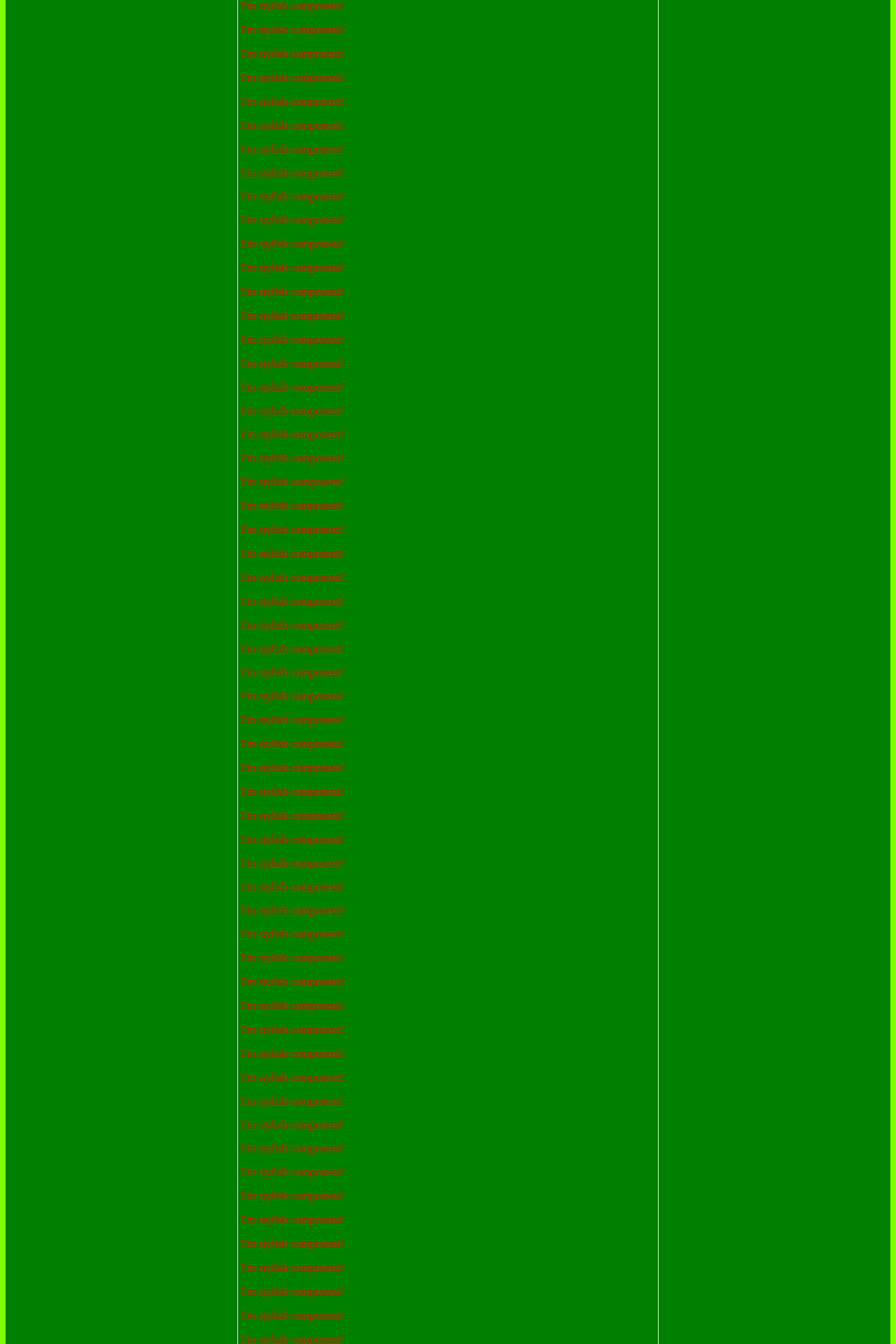
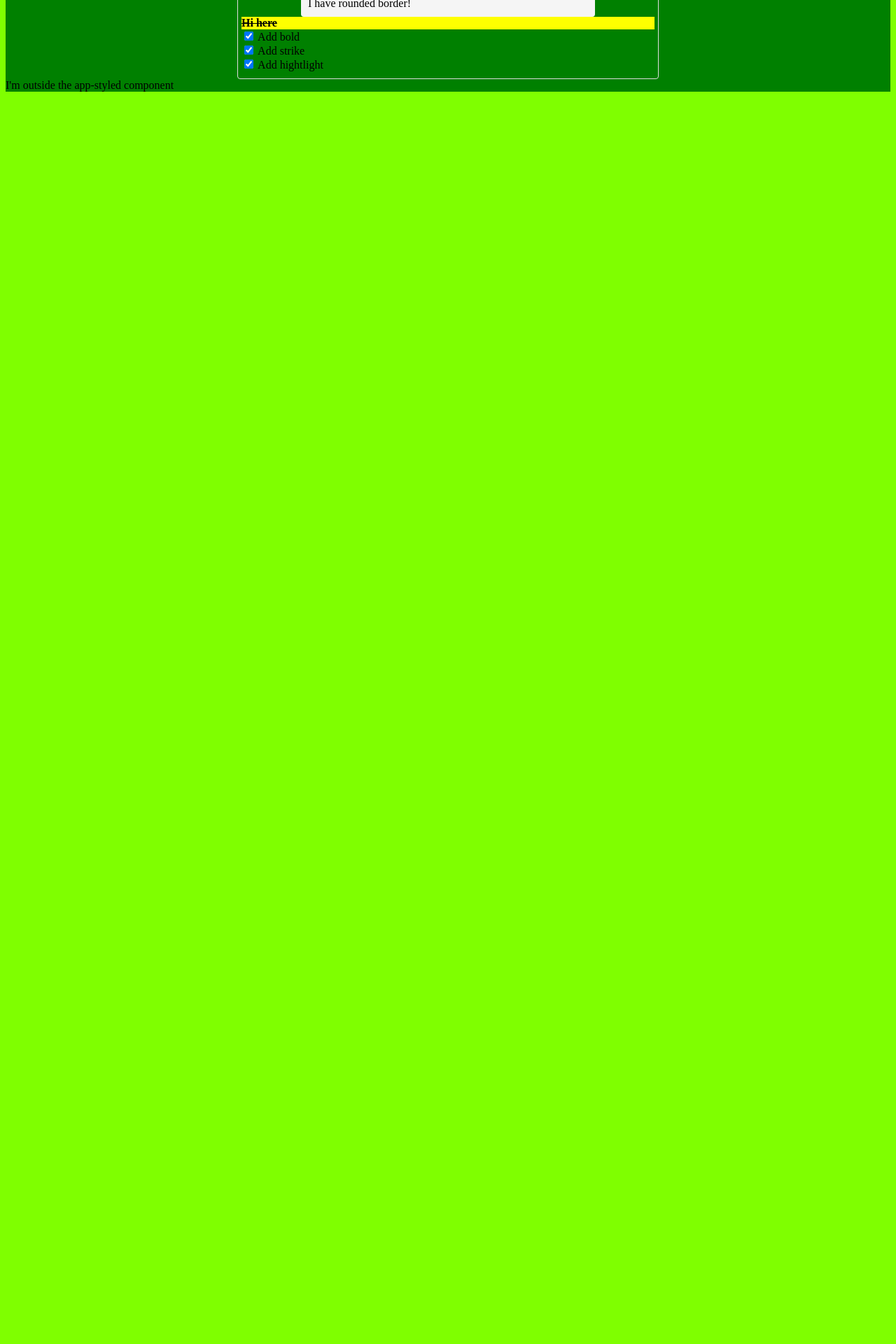
Before and after one commit to ASDAlexey/angular-styles, an Angular app: page / in a window 1280 px wide. Shown: the part 160-2080 px from the top of the page at 70% size. After the commit the page ends 800 px from the top, so only its background shows below. Built offline with nearby package versions, Linux system fonts and the light colour scheme.

Commit message:
decrice count of html blocks

```diff
--- a/src/app/stylish/stylish.component.html
+++ b/src/app/stylish/stylish.component.html
@@ -5,416 +5,3 @@
 >
   I'm stylish component!
 </p>
-<p
-  [style.background-color]="getBackgroundColor()"
-  [style.color]="'red'"
-  (click)="showStyle = !showStyle"
->
-  I'm stylish component!
-</p>
-<p
-  [style.background-color]="getBackgroundColor()"
-  [style.color]="'red'"
-  (click)="showStyle = !showStyle"
->
-  I'm stylish component!
-</p>
-<p
-  [style.background-color]="getBackgroundColor()"
-  [style.color]="'red'"
-  (click)="showStyle = !showStyle"
->
-  I'm stylish component!
-</p>
-<p
-  [style.background-color]="getBackgroundColor()"
-  [style.color]="'red'"
-  (click)="showStyle = !showStyle"
->
-  I'm stylish component!
-</p>
-<p
-  [style.background-color]="getBackgroundColor()"
-  [style.color]="'red'"
-  (click)="showStyle = !showStyle"
->
-  I'm stylish component!
-</p>
-<p
-  [style.background-color]="getBackgroundColor()"
-  [style.color]="'red'"
-  (click)="showStyle = !showStyle"
->
-  I'm stylish component!
-</p>
-<p
-  [style.background-color]="getBackgroundColor()"
-  [style.color]="'red'"
-  (click)="showStyle = !showStyle"
->
-  I'm stylish component!
-</p>
-<p
-  [style.background-color]="getBackgroundColor()"
-  [style.color]="'red'"
-  (click)="showStyle = !showStyle"
->
-  I'm stylish component!
-</p>
-<p
-  [style.background-color]="getBackgroundColor()"
-  [style.color]="'red'"
-  (click)="showStyle = !showStyle"
->
-  I'm stylish component!
-</p>
-<p
-  [style.background-color]="getBackgroundColor()"
-  [style.color]="'red'"
-  (click)="showStyle = !showStyle"
->
-  I'm stylish component!
-</p>
-<p
-  [style.background-color]="getBackgroundColor()"
-  [style.color]="'red'"
-  (click)="showStyle = !showStyle"
->
-  I'm stylish component!
-</p>
-<p
-  [style.background-color]="getBackgroundColor()"
-  [style.color]="'red'"
-  (click)="showStyle = !showStyle"
->
-  I'm stylish component!
-</p>
-<p
-  [style.background-color]="getBackgroundColor()"
-  [style.color]="'red'"
-  (click)="showStyle = !showStyle"
->
-  I'm stylish component!
-</p>
-<p
-  [style.background-color]="getBackgroundColor()"
-  [style.color]="'red'"
-  (click)="showStyle = !showStyle"
->
-  I'm stylish component!
-</p>
-<p
-  [style.background-color]="getBackgroundColor()"
-  [style.color]="'red'"
-  (click)="showStyle = !showStyle"
->
-  I'm stylish component!
-</p>
-<p
-  [style.background-color]="getBackgroundColor()"
-  [style.color]="'red'"
-  (click)="showStyle = !showStyle"
->
-  I'm stylish component!
-</p>
-<p
-  [style.background-color]="getBackgroundColor()"
-  [style.color]="'red'"
-  (click)="showStyle = !showStyle"
->
-  I'm stylish component!
-</p>
-<p
-  [style.background-color]="getBackgroundColor()"
-  [style.color]="'red'"
-  (click)="showStyle = !showStyle"
->
-  I'm stylish component!
-</p>
-<p
-  [style.background-color]="getBackgroundColor()"
-  [style.color]="'red'"
-  (click)="showStyle = !showStyle"
->
-  I'm stylish component!
-</p>
-<p
-  [style.background-color]="getBackgroundColor()"
-  [style.color]="'red'"
-  (click)="showStyle = !showStyle"
->
-  I'm stylish component!
-</p>
-<p
-  [style.background-color]="getBackgroundColor()"
-  [style.color]="'red'"
-  (click)="showStyle = !showStyle"
->
-  I'm stylish component!
-</p>
-<p
-  [style.background-color]="getBackgroundColor()"
-  [style.color]="'red'"
-  (click)="showStyle = !showStyle"
->
-  I'm stylish component!
-</p>
-<p
-  [style.background-color]="getBackgroundColor()"
-  [style.color]="'red'"
-  (click)="showStyle = !showStyle"
->
-  I'm stylish component!
-</p>
-<p
-  [style.background-color]="getBackgroundColor()"
-  [style.color]="'red'"
-  (click)="showStyle = !showStyle"
->
-  I'm stylish component!
-</p>
-<p
-  [style.background-color]="getBackgroundColor()"
-  [style.color]="'red'"
-  (click)="showStyle = !showStyle"
->
-  I'm stylish component!
-</p>
-<p
-  [style.background-color]="getBackgroundColor()"
-  [style.color]="'red'"
-  (click)="showStyle = !showStyle"
->
-  I'm stylish component!
-</p>
-<p
-  [style.background-color]="getBackgroundColor()"
-  [style.color]="'red'"
-  (click)="showStyle = !showStyle"
->
-  I'm stylish component!
-</p>
-<p
-  [style.background-color]="getBackgroundColor()"
-  [style.color]="'red'"
-  (click)="showStyle = !showStyle"
->
-  I'm stylish component!
-</p>
-<p
-  [style.background-color]="getBackgroundColor()"
-  [style.color]="'red'"
-  (click)="showStyle = !showStyle"
->
-  I'm stylish component!
-</p>
-<p
-  [style.background-color]="getBackgroundColor()"
-  [style.color]="'red'"
-  (click)="showStyle = !showStyle"
->
-  I'm stylish component!
-</p>
-<p
-  [style.background-color]="getBackgroundColor()"
-  [style.color]="'red'"
-  (click)="showStyle = !showStyle"
->
-  I'm stylish component!
-</p>
-<p
-  [style.background-color]="getBackgroundColor()"
-  [style.color]="'red'"
-  (click)="showStyle = !showStyle"
->
-  I'm stylish component!
-</p>
-<p
-  [style.background-color]="getBackgroundColor()"
-  [style.color]="'red'"
-  (click)="showStyle = !showStyle"
->
-  I'm stylish component!
-</p>
-<p
-  [style.background-color]="getBackgroundColor()"
-  [style.color]="'red'"
-  (click)="showStyle = !showStyle"
->
-  I'm stylish component!
-</p>
-<p
-  [style.background-color]="getBackgroundColor()"
-  [style.color]="'red'"
-  (click)="showStyle = !showStyle"
->
-  I'm stylish component!
-</p>
-<p
-  [style.background-color]="getBackgroundColor()"
-  [style.color]="'red'"
-  (click)="showStyle = !showStyle"
->
-  I'm stylish component!
-</p>
-<p
-  [style.background-color]="getBackgroundColor()"
-  [style.color]="'red'"
-  (click)="showStyle = !showStyle"
->
-  I'm stylish component!
-</p>
-<p
-  [style.background-color]="getBackgroundColor()"
-  [style.color]="'red'"
-  (click)="showStyle = !showStyle"
->
-  I'm stylish component!
-</p>
-<p
-  [style.background-color]="getBackgroundColor()"
-  [style.color]="'red'"
-  (click)="showStyle = !showStyle"
->
-  I'm stylish component!
-</p>
-<p
-  [style.background-color]="getBackgroundColor()"
-  [style.color]="'red'"
-  (click)="showStyle = !showStyle"
->
-  I'm stylish component!
-</p>
-<p
-  [style.background-color]="getBackgroundColor()"
-  [style.color]="'red'"
-  (click)="showStyle = !showStyle"
->
-  I'm stylish component!
-</p>
-<p
-  [style.background-color]="getBackgroundColor()"
-  [style.color]="'red'"
-  (click)="showStyle = !showStyle"
->
-  I'm stylish component!
-</p>
-<p
-  [style.background-color]="getBackgroundColor()"
-  [style.color]="'red'"
-  (click)="showStyle = !showStyle"
->
-  I'm stylish component!
-</p>
-<p
-  [style.background-color]="getBackgroundColor()"
-  [style.color]="'red'"
-  (click)="showStyle = !showStyle"
->
-  I'm stylish component!
-</p>
-<p
-  [style.background-color]="getBackgroundColor()"
-  [style.color]="'red'"
-  (click)="showStyle = !showStyle"
->
-  I'm stylish component!
-</p>
-<p
-  [style.background-color]="getBackgroundColor()"
-  [style.color]="'red'"
-  (click)="showStyle = !showStyle"
->
-  I'm stylish component!
-</p>
-<p
-  [style.background-color]="getBackgroundColor()"
-  [style.color]="'red'"
-  (click)="showStyle = !showStyle"
->
-  I'm stylish component!
-</p>
-<p
-  [style.background-color]="getBackgroundColor()"
-  [style.color]="'red'"
-  (click)="showStyle = !showStyle"
->
-  I'm stylish component!
-</p>
-<p
-  [style.background-color]="getBackgroundColor()"
-  [style.color]="'red'"
-  (click)="showStyle = !showStyle"
->
-  I'm stylish component!
-</p>
-<p
-  [style.background-color]="getBackgroundColor()"
-  [style.color]="'red'"
-  (click)="showStyle = !showStyle"
->
-  I'm stylish component!
-</p>
-<p
-  [style.background-color]="getBackgroundColor()"
-  [style.color]="'red'"
-  (click)="showStyle = !showStyle"
->
-  I'm stylish component!
-</p>
-<p
-  [style.background-color]="getBackgroundColor()"
-  [style.color]="'red'"
-  (click)="showStyle = !showStyle"
->
-  I'm stylish component!
-</p>
-<p
-  [style.background-color]="getBackgroundColor()"
-  [style.color]="'red'"
-  (click)="showStyle = !showStyle"
->
-  I'm stylish component!
-</p>
-<p
-  [style.background-color]="getBackgroundColor()"
-  [style.color]="'red'"
-  (click)="showStyle = !showStyle"
->
-  I'm stylish component!
-</p>
-<p
-  [style.background-color]="getBackgroundColor()"
-  [style.color]="'red'"
-  (click)="showStyle = !showStyle"
->
-  I'm stylish component!
-</p>
-<p
-  [style.background-color]="getBackgroundColor()"
-  [style.color]="'red'"
-  (click)="showStyle = !showStyle"
->
-  I'm stylish component!
-</p>
-<p
-  [style.background-color]="getBackgroundColor()"
-  [style.color]="'red'"
-  (click)="showStyle = !showStyle"
->
-  I'm stylish component!
-</p>
-<p
-  [style.background-color]="getBackgroundColor()"
-  [style.color]="'red'"
-  (click)="showStyle = !showStyle"
->
-  I'm stylish component!
-</p>
-<p
-  [style.background-color]="getBackgroundColor()"
-  [style.color]="'red'"
-  (click)="showStyle = !showStyle"
->
-  I'm stylish component!
-</p>
```
